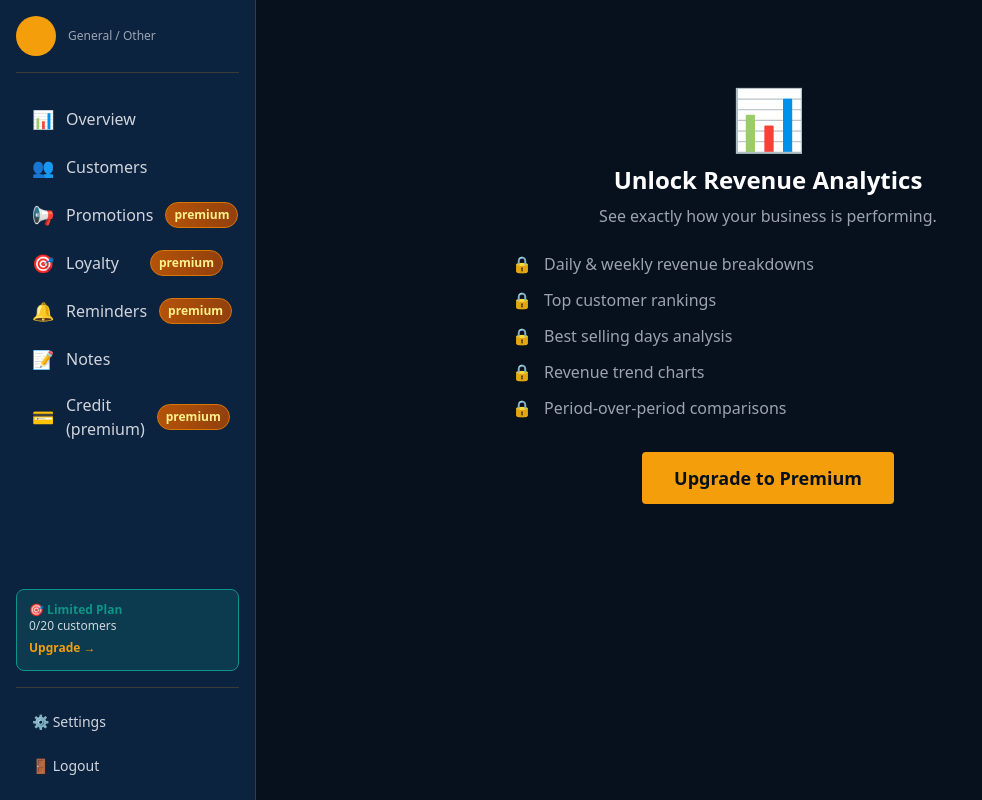
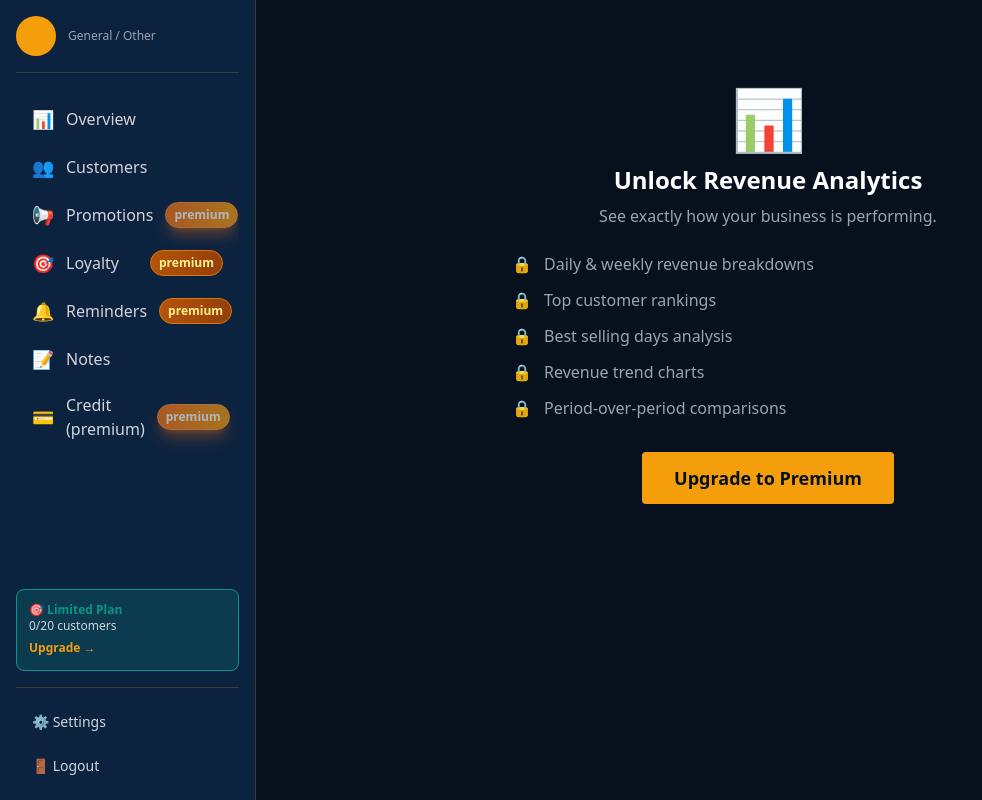
Before and after one commit to jira54/campo, a Django app: page /analytics/ in a window 1280 px wide. Shown: the whole page, without its empty margins (0-982 px from the left). Run offline with Django 5.2, Linux system fonts and the light colour scheme; the visitor is signed in with stand-in values (Sample User, id 1); data that the repository does not hold is empty; some libraries are stand-ins or nearby versions.

Commit message:
Enhance premium tag visibility with bright orange/amber colors
- Changed premium tags from dark amber to bright orange/amber gradient (from-orange-500 to-amber-500)
- Used white text for maximum contrast and visibility
- Added orange border and shadow for better distinction
- Premium tags now clearly stand out from regular gray text
- Maintained pulse animation for attention

```diff
--- a/templates/partials/sidebar.html
+++ b/templates/partials/sidebar.html
@@ -52,7 +52,7 @@
             <span class="text-lg">📢</span>
             <span>Promotions</span>
             {% if not user.is_premium %}
-                <span class="text-xs bg-gradient-to-r from-amber-700 to-amber-800 text-yellow-200 px-2 py-1 rounded-full font-bold ml-auto border border-amber-600">premium</span>
+                <span class="text-xs bg-gradient-to-r from-orange-500 to-amber-500 text-white px-2 py-1 rounded-full font-bold ml-auto border border-orange-400 shadow-lg shadow-orange-500/50 animate-pulse">premium</span>
             {% endif %}
         </a>
 
@@ -87,7 +87,7 @@
             <span class="text-lg">💳</span>
             <span>Credit (premium)</span>
             {% if not user.is_premium %}
-                <span class="text-xs bg-gradient-to-r from-amber-700 to-amber-800 text-yellow-200 px-2 py-1 rounded-full font-bold ml-auto border border-amber-600">premium</span>
+                <span class="text-xs bg-gradient-to-r from-orange-500 to-amber-500 text-white px-2 py-1 rounded-full font-bold ml-auto border border-orange-400 shadow-lg shadow-orange-500/50 animate-pulse">premium</span>
             {% endif %}
         </a>
     </nav>
```
